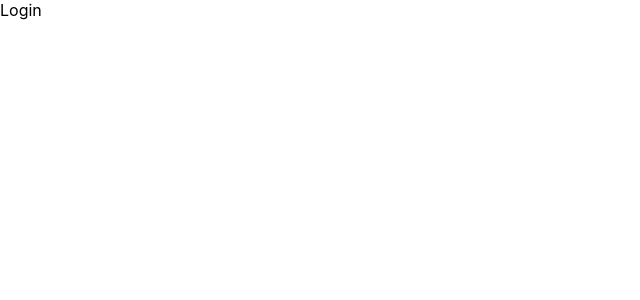
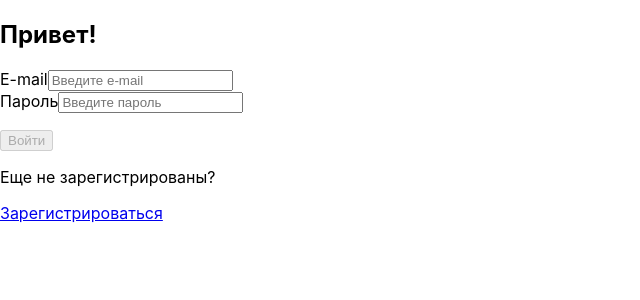
Before and after one commit to homo-errantium/frontend, a React (Create React App) app: page /signin in a window 1280 px wide. Shown: the top 300 px of the page, without its empty margins (0-640 px from the left). Built offline with nearby package versions, Linux system fonts and the light colour scheme.

Commit message:
feat(login component): login component added with a basic structure
login component added with a basic structure. still needs styling

```diff
--- a/src/components/App/App.js
+++ b/src/components/App/App.js
@@ -24,6 +24,13 @@ function App() {
 		console.log('try register')
 	}
 
+	// TODO: добавить описание функции авторизации по готовности Api
+	// eslint-disable-next-line no-unused-vars
+	const handleLogin = (email, password) => {
+		// eslint-disable-next-line no-console
+		console.log('try to login')
+	}
+
 	return (
 		<div className="app">
 			<CurrentUserContext.Provider value={currentUser}>
@@ -41,7 +48,11 @@ function App() {
 					<Route
 						path="/signin"
 						element={
-							isLoggedIn ? <Navigate to="/" replace /> : <Login />
+							isLoggedIn ? (
+								<Navigate to="/" replace />
+							) : (
+								<Login onLogin={handleLogin} />
+							)
 						}
 					/>
 					<Route
--- a/src/components/Login/Login.js
+++ b/src/components/Login/Login.js
@@ -1,8 +1,25 @@
 import React from 'react'
+import PropTypes from 'prop-types'
 import './Login.scss'
+import '../Register/Register.scss'
+import FormTitle from '../Register/FormTitle/FormTitle'
+import FormRedirection from '../Register/FormRedirection/FormRedirection'
+import LoginForm from './LoginForm/LoginForm'
 
-function Login() {
-	return <section className="login">Login</section>
+const Login = ({ onLogin }) => (
+	<section className="login register">
+		<FormTitle greeting="Привет!" />
+		<LoginForm button="Войти" onSubmit={onLogin} />
+		<FormRedirection
+			text="Еще не зарегистрированы?"
+			button="Зарегистрироваться"
+			path="/signup"
+		/>
+	</section>
+)
+
+Login.propTypes = {
+	onLogin: PropTypes.func.isRequired,
 }
 
 export default Login
--- /dev/null
+++ b/src/components/Login/LoginForm/LoginForm.js
@@ -0,0 +1,103 @@
+import React, { useState } from 'react'
+import PropTypes from 'prop-types'
+import { EMAIL_REGEX } from '../../../constants/regex'
+import RegistrationField from '../../Register/RegistrationForm/RegistrationField/RegistrationField'
+import './LoginForm.scss'
+import '../../Register/RegistrationForm/RegistrationForm.scss'
+
+const LoginForm = ({ button, onSubmit }) => {
+	const [values, setValues] = useState({})
+	const [errors, setErrors] = useState({})
+	const [isValid, setIsValid] = useState(false)
+	// eslint-disable-next-line no-unused-vars
+	const [responseMessage, setResponseMessage] = useState('')
+
+	const handleChange = evt => {
+		const { name, value } = evt.target
+		setValues({ ...values, [name]: value })
+		setErrors({ ...errors, [name]: evt.target.validationMessage })
+		setIsValid(evt.target.closest('form').checkValidity())
+	}
+
+	const handleEmailChange = evt => {
+		handleChange(evt)
+		const { name, value } = evt.target
+		if (name === 'email' && !EMAIL_REGEX.test(value)) {
+			setIsValid(false)
+			setErrors({
+				...errors,
+				email: 'Введите email в формате address@domain.com',
+			})
+		}
+	}
+
+	const handlePasswordChange = evt => {
+		handleChange(evt)
+		const { name } = evt.target
+		if (name === 'password' && evt.target.value.length < 2) {
+			setIsValid(false)
+			setErrors({
+				...errors,
+				password: 'Пароль должен иметь не менее 2 символов',
+			})
+		}
+	}
+	// TODO: раскомментировать, когда будет Api:
+	// const getErrorMessage = (status, defaultText) => {
+	// 	switch (status) {
+	// 		case 400:
+	// 			return 'Вы ввели неправильный логин или пароль.'
+	// 		case 500:
+	// 			return 'На сервере произошла ошибка.'
+	// 		default:
+	// 			return defaultText
+	// 	}
+	// }
+
+	const handleSubmit = e => {
+		e.preventDefault()
+		onSubmit()
+	}
+	return (
+		<section className="login-form">
+			<form
+				className="login-form__form"
+				name="login"
+				onSubmit={handleSubmit}
+				noValidate
+			>
+				<RegistrationField
+					label="E-mail"
+					name="email"
+					placeholder="Введите e-mail"
+					type="email"
+					handleChange={handleEmailChange}
+					values={values}
+					errors={errors}
+				/>
+				<RegistrationField
+					label="Пароль"
+					name="password"
+					placeholder="Введите пароль"
+					type="password"
+					handleChange={handlePasswordChange}
+					values={values}
+					errors={errors}
+				/>
+				<p className="login-field__input-error">
+					{!isValid && responseMessage}
+				</p>
+				<button type="submit" className="button" disabled={!isValid}>
+					{button}
+				</button>
+			</form>
+		</section>
+	)
+}
+
+LoginForm.propTypes = {
+	button: PropTypes.string.isRequired,
+	onSubmit: PropTypes.func.isRequired,
+}
+
+export default LoginForm
--- a/src/components/Register/RegistrationForm/RegistrationForm.js
+++ b/src/components/Register/RegistrationForm/RegistrationForm.js
@@ -87,25 +87,21 @@ const RegistrationForm = ({ button, onSubmit }) => {
 
 	const handleSubmit = e => {
 		e.preventDefault()
-		if (values.password !== values.passwordConfirmation) {
-			setIsValid(false)
-			setErrors({
-				...errors,
-				passwordConfirmation: 'Пароли не совпадают',
-			})
-		} else {
-			onSubmit()
-		}
-		// TODO: раскомментировать, когда будет Api
-		// onSubmit(values.name, values.email, values.password).catch(err => {
-		// 	const message = getErrorMessage(
-		// 		err.status,
-		// 		'Произошла ошибка при регистрации пользователя'
-		// 	)
-		// 	setResponseMessage(message)
-		// 	setIsValid(false)
-		// })
+		onSubmit()
 	}
+
+	// TODO: раскомментировать, когда будет Api
+	// const handleSubmit = e => {
+	// 	e.preventDefault()
+	// 	onSubmit(values.email, values.password).catch(err => {
+	// 		const message = getErrorMessage(
+	// 			err.status,
+	// 			'Произошла ошибка при авторизации пользователя'
+	// 		)
+	// 		setResponseMessage(message)
+	// 		setIsValid(false)
+	// 	})
+	// }
 
 	return (
 		<section className="registration-form">
```
Also changed, not shown: src/components/Login/LoginForm/LoginForm.scss (added).
